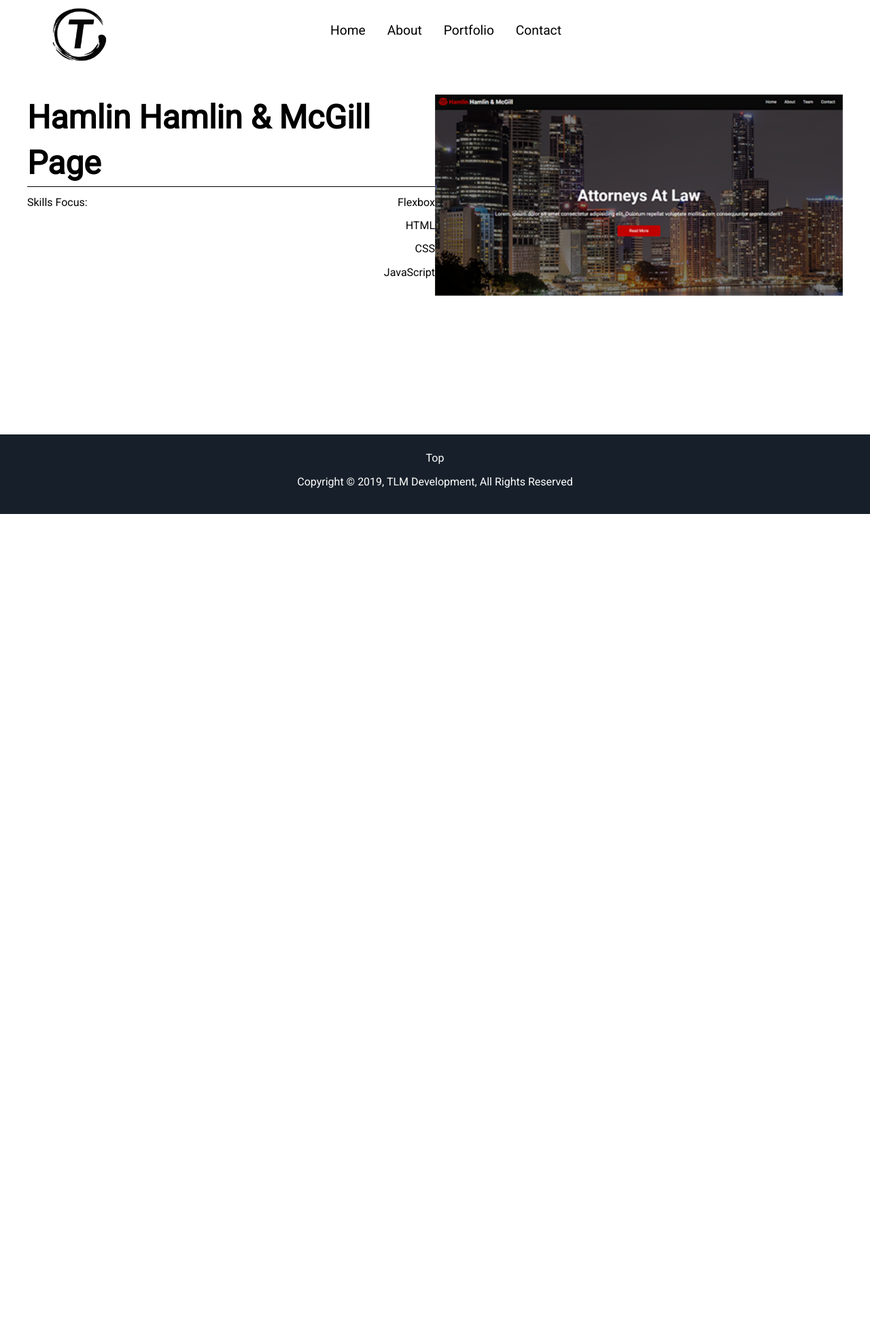
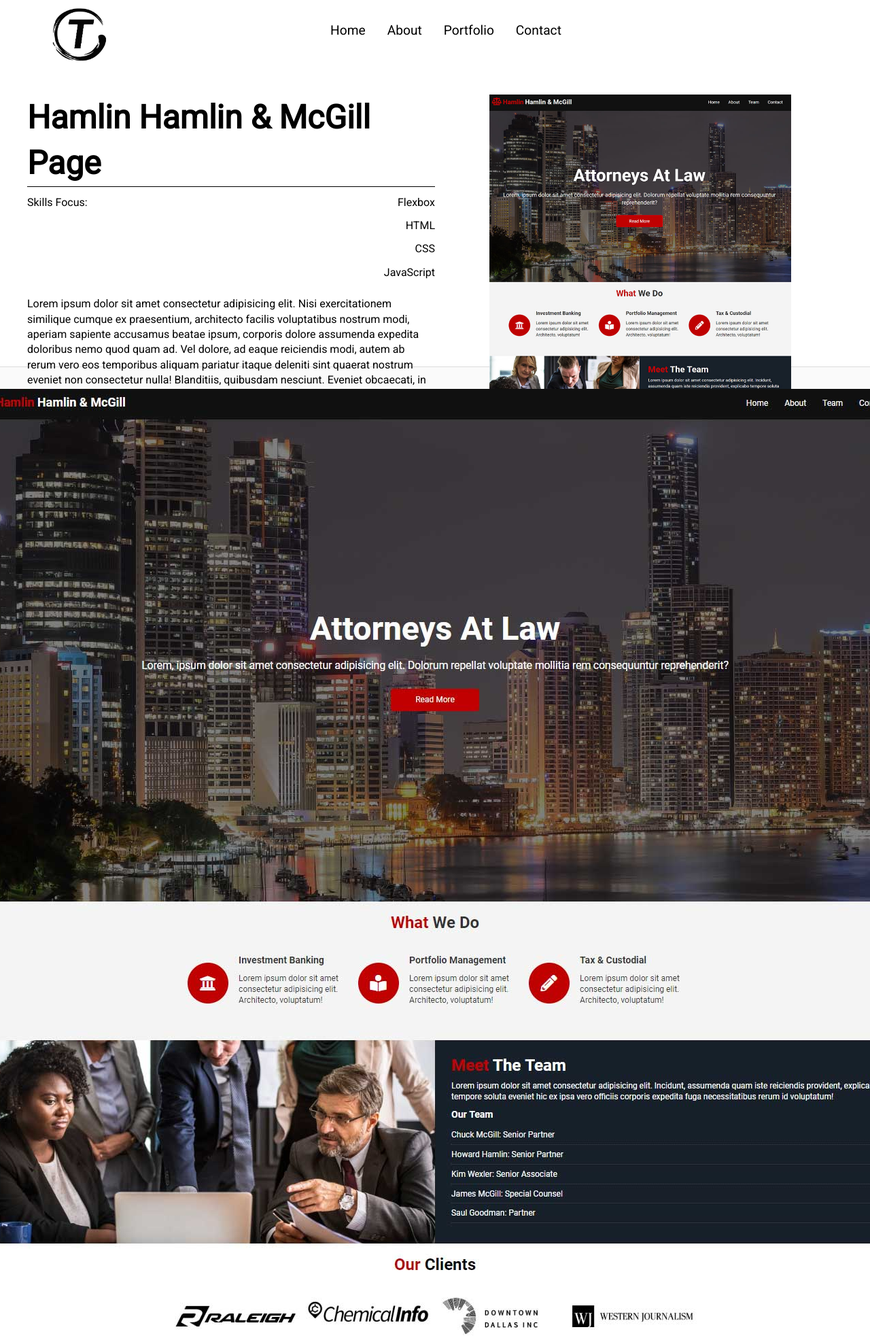
Before and after one commit to tmoran18/portfolio, a PHP site: page /portfolio-hhmattorneys.html in a window 1280 px wide; the page is wider, and only the part inside the window is pictured. Shown: the top 1968 px of that part at 68% size. Before the commit the page ends 756 px from the top of that part, so only its background shows below. Run offline with PHP 8.4, Linux system fonts and the light colour scheme; some libraries are stand-ins or nearby versions.

Commit message:
portfolio about

```diff
--- a/css/portfolio.css
+++ b/css/portfolio.css
@@ -4,6 +4,19 @@
 .portfolio-container{
     max-width:1200px;
     margin:auto;
+    height:50vh;
+}
+
+.portfolio-container-bottom{
+    background:#fafafa;
+    border-top:#dddddd solid 1px;
+    display:flex;
+    justify-content: center;
+
+}
+
+.portfolio-container-bottom .portfolio-full-image{
+    padding-top:2rem;
 }
 #portfolio-showcase{
     display: flex;
@@ -26,6 +39,16 @@
     justify-content: space-between;
 }
 
+#portfolio-showcase .portfolio-image img{
+    max-width:100%;
+    max-height:100%;
+    padding-left:5rem;
+}
+
+.portfolio-container:last-child{
+    background:black;
+}
+
 #portfolio-showcase .portfolio-title .skills{
     text-align: right;
 }
@@ -38,3 +61,8 @@
  #navbar{
 
  }
+
+
+ footer{
+     clear: both;
+ }
--- a/css/styles.css
+++ b/css/styles.css
@@ -138,7 +138,9 @@
 /* Styling for Navbar on scroll - JavaScript */
 .navbar-scroll{
    background:#292929;
+
 }
+
 #navbar ul {
    display: flex;
    flex:1;
@@ -226,7 +228,7 @@
 
 /* Section: Portfolio */
 #portfolio{
-   /* height:100vh; */
+   min-height:100vh;
    background:#fff;
 
 }
--- a/portfolio-hhmattorneys.html
+++ b/portfolio-hhmattorneys.html
@@ -21,10 +21,10 @@
          <a href="#home"><img id="logo" src="img/logo-dark.png" alt="" width="80"></a>
       </div>
       <ul>
-         <li><a href="#home">Home</a></li>
-         <li><a href="#about">About</a></li>
-         <li><a href="#portfolio">Portfolio</a></li>
-         <li><a href="#contact">Contact</a></li>
+         <li><a href="index.html">Home</a></li>
+         <li><a href="index.html#about">About</a></li>
+         <li><a href="index.html#portfolio">Portfolio</a></li>
+         <li><a href="index.html#contact">Contact</a></li>
       </ul>
       <div class="contact">
          <i class="far fa-envelope"><strong class="roboto pr-1"> t.moran.11@student.scu.edu.au</strong></i>
@@ -45,15 +45,25 @@
                   <p>JavaScript</p>
                </div>
             </div>
-         </div>
-         <div class="portfolio-image">
-            <img src="img/hhm-law.png" alt="" width="600">
+            <p>Lorem ipsum dolor sit amet consectetur adipisicing elit. Nisi exercitationem similique cumque ex praesentium, architecto facilis voluptatibus nostrum modi, aperiam sapiente accusamus
+               beatae ipsum, corporis dolore assumenda expedita doloribus nemo quod quam ad. Vel dolore, ad eaque reiciendis modi, autem ab rerum vero eos temporibus aliquam pariatur itaque deleniti
+               sint quaerat nostrum eveniet non consectetur nulla! Blanditiis, quibusdam nesciunt. Eveniet obcaecati, in eum voluptas fuga pariatur ducimus itaque praesentium repudiandae, quidem esse,
+               illum ipsum accusamus eos?</p>
          </div>
 
+         <div class="portfolio-image">
+            <img src="img/hhm-law.jpg" alt="">
+         </div>
       </section>
    </div>
+   <div class="portfolio-container-bottom">
+      <div class="portfolio-full-image">
+         <img src="img/hhm-law-full.jpg" alt="">
+      </div>
+
+   </div>
    <!-- Footer -->
-   <footer id="main-footer" class="bg-dark text-center py-1">
+   <footer class="bg-dark text-center py-1">
       <div class="container"></div>
       <a href="#home" class="btn-light">Top</a>
       <p>Copyright &copy; 2019, TLM Development, All Rights Reserved</p>
@@ -61,9 +71,26 @@
    <!-- JQuery CDN -->
    <script src="https://code.jquery.com/jquery-3.3.1.min.js" integrity="sha256-FgpCb/KJQlLNfOu91ta32o/NMZxltwRo8QtmkMRdAu8=" crossorigin="anonymous"></script>
    <!-- Local JS File -->
-   <script src="js/main.js"></script>
+   <script>
+      // Change navigation colour on scroll
+      window.onscroll = function () { scrollFunction() };
 
-   <script src="https://maps.googleapis.com/maps/api/js?key=AIzaSyA2ZvuAZiJo2NFUXqGWpUHnVyc9XhbpQJg&callback=initMap" async defer></script>
+      function scrollFunction() {
+         var navbar = document.getElementById('navbar');
+         var logo = document.getElementById('logo');
+
+         if (document.body.scrollTop > 80 || document.documentElement.scrollTop > 80) {
+            logo.className = ('logo-scroll')
+            navbar.className = ('navbar-scroll');
+         } else {
+            navbar.className = ('navbar');
+            document.getElementById('navbar').style.transition = "all 1s";
+            document.getElementById('logo').style.transition = "all 3s";
+            logo.className = ('logo');
+         }
+      }
+   </script>
+
 </body>
 
 </html>
```
Also changed, not shown: index.html (+6 -2 lines), img/hhm-law-full.jpg (added), img/hhm-law.jpg (added).
